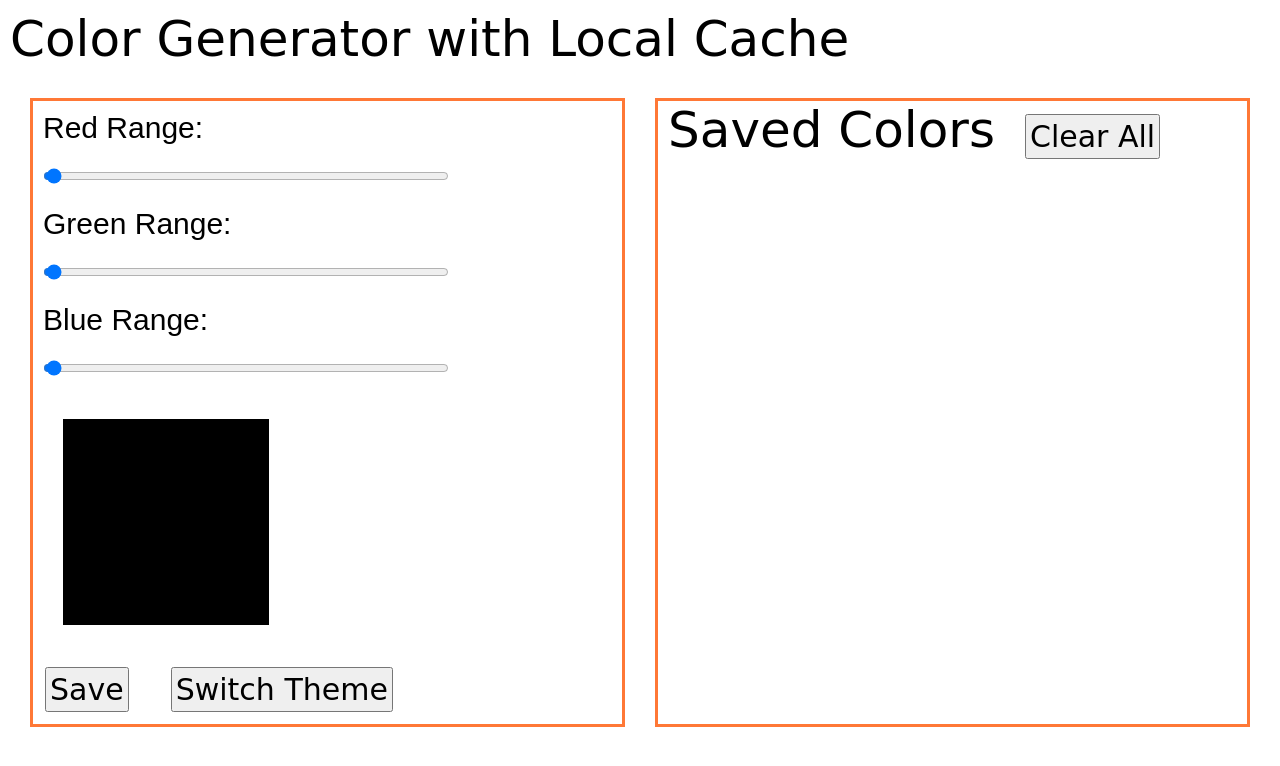
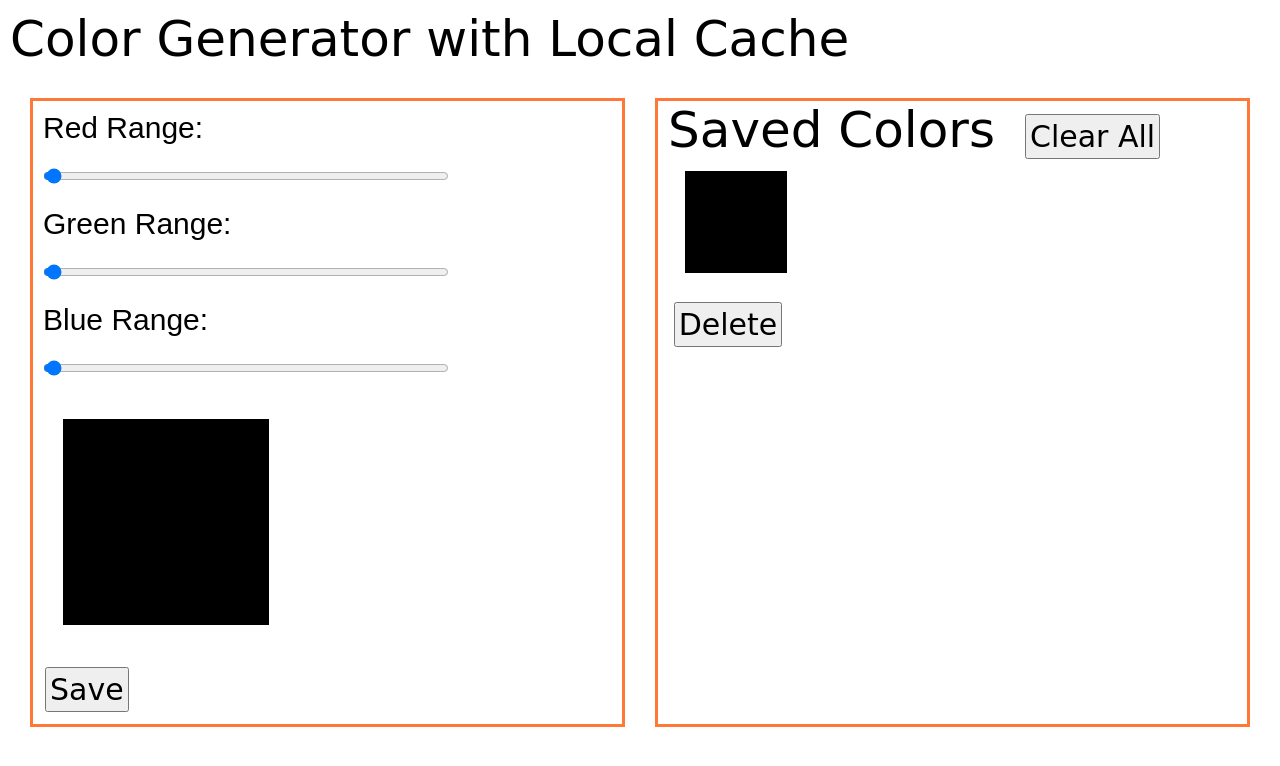
Before and after one commit to SaMaSaLa/color-generator-with-local-cache, a plain HTML site: page index.html in a window 1280 px wide. Both pictures are taken after a click on the button "Save". Drawn offline with Linux system fonts and the light colour scheme; a web font is replaced by a local one.

Commit message:
Added Delete Button

```diff
--- a/index.html
+++ b/index.html
@@ -59,7 +59,6 @@
 
         <div id="random-color-box"></div>
         <input id="save-button" type="button" value="Save" />
-        <input id="switch-button" type="button" value="Switch Theme" />
       </div>
       <div class="saved-colors">
         <h1 id="saved">Saved Colors</h1>
--- a/scripts.js
+++ b/scripts.js
@@ -8,7 +8,7 @@ const g = document.getElementById("range-green");
 const b = document.getElementById("range-blue");
 const btned = document.createElement("button");
 
-function updateColor() {
+function updateColorOfDemoBox() {
   const red = r.value;
   const green = g.value;
   const blue = b.value;
@@ -16,67 +16,92 @@ function updateColor() {
   colorDiv.style.backgroundColor = `rgb(${red}, ${green}, ${blue})`;
 }
 
-r.addEventListener("input", updateColor);
-g.addEventListener("input", updateColor);
-b.addEventListener("input", updateColor);
+r.addEventListener("input", updateColorOfDemoBox);
+g.addEventListener("input", updateColorOfDemoBox);
+b.addEventListener("input", updateColorOfDemoBox);
+
+// Remove this one. We should always add styles in CSS file.
+// Neither in HTML nor in JS.
 colorDiv.style.border = "3px solid black";
 
 const renderColorsFromLocalStorage = () => {
+  // Empty saved colors container
   savedDiv.innerText = "";
-  let stringedColor = localStorage.getItem("colors");
-  let parsedColor = JSON.parse(stringedColor);
-  if (parsedColor === null) {
-    parsedColor = [];
+
+  // Get colors string from local storage
+  let colorsString = localStorage.getItem("colors");
+
+  // Convert colors string into an array of objects
+  let colorsArray = JSON.parse(colorsString);
+
+  // If colors array is null, make sure it contains an empty array.
+  if (colorsArray === null) {
+    colorsArray = [];
   }
 
-  for (let i = 0; i < parsedColor.length; i++) {
-    const eachColor = parsedColor[i];
+  // Iterage on colors array
+  for (let i = 0; i < colorsArray.length; i++) {
+    // Get each color
+    const color = colorsArray[i];
 
-    let divTwo = document.createElement("div");
-    divTwo.style.backgroundColor = `rgb(${eachColor.red}, ${eachColor.green}, ${eachColor.blue})`;
-    divTwo.classList.add("saved-color-div");
-    savedDiv.appendChild(divTwo);
+    // Add a div to append the color div to
+    let savedColorDiv = document.createElement("div");
+
+    // Add a class
+    savedColorDiv.classList.add("each-color-div");
+
+    // Append div to savedDiv container
+    savedDiv.appendChild(savedColorDiv);
+
+    // Create a new saved color div
+    let savedColorBox = document.createElement("div");
+    savedColorBox.style.backgroundColor = `rgb(${color.red}, ${color.green}, ${color.blue})`;
+    savedColorBox.classList.add("saved-color-div");
+
+    // Append to savedColorDiv
+    savedColorDiv.appendChild(savedColorBox);
+
+    // Create a new button
+    let btn = document.createElement("button");
+    btn.textContent = "Delete";
+    btn.setAttribute("data-index", i);
+
+    // Create a new div for button
+    let btnDiv = document.createElement("div");
+    savedColorDiv.appendChild(btnDiv);
+
+    // Append to btnDiv
+    btnDiv.appendChild(btn);
+
+    // inline block
+    btnDiv.style.display = "inline-block";
+    btnDiv.classList.add("btn-div");
   }
-
-  // Make sure you empty existing colors.
-  savedDiv.innerText = "";
-
-  // Get color string from local storage
-  const colorString2 = JSON.stringify(localStorage.getItem("colors"));
-
-  // Convert string to array of objects
-  const colorArray = JSON.parse(colorString2);
-
-  // Iterate on the array
-  for (let i = 0; i < colorsArray.length; i++) {
-    const color = colorsArray[i]; // {r: 1, g: 2, b: 10}
-
-    // Now render this color
-
-    // Create a new div
-    // Set background color
-    // Append
-  }
-  /*
-  [{r: 1, g: 2, b: 10}, {r: 100, g: 20, b: 200}, ....]
-      */
 };
 
 saveButton.addEventListener("click", function () {
-  let colors = localStorage.getItem("colors");
-  if (colors) {
-    colors = JSON.parse(colors);
-  } else {
-    colors = [];
+  // Get colors string from local storage
+  let colorsString = localStorage.getItem("colors");
+
+  // Parse colors string into array of objects
+  let colorsArray = JSON.parse(colorsString);
+
+  // If colors array contains null, assign an empty array
+  if (colorsArray === null) {
+    colorsArray = [];
   }
 
+  // Create new color object
   const newColor = { red: r.value, green: g.value, blue: b.value };
 
-  colors.push(newColor);
+  // Add new color to existing colors array
+  colorsArray.push(newColor);
 
-  let stringColors = JSON.stringify(colors);
+  // Convert colors array to colors string
+  colorsString = JSON.stringify(colorsArray);
 
-  localStorage.setItem("colors", stringColors);
+  // Save colors string into local storage
+  localStorage.setItem("colors", colorsString);
 
   renderColorsFromLocalStorage();
 });
@@ -86,31 +111,44 @@ clear.addEventListener("click", () => {
   renderColorsFromLocalStorage();
 });
 
-// After first load, render existing colors
-renderColorsFromLocalStorage();
-
 const deleteColorFromLocalStorage = (index) => {
   // Test if index is not null or undefined
 
   if (index === null || index === undefined || index.trim() === null) {
   } else {
     // Get color string from local storage
-    const colorString = JSON.stringify(localStorage.getItem("colors"));
+    const colorString = localStorage.getItem("colors");
 
     // Convert color string to an array
     const colorArray = JSON.parse(colorString);
 
     // Check if color array is null
     if (colorArray === null) {
-      colorArray === null;
+      colorArray = [];
     }
-
     // delete color at index from color array
+    colorArray.splice(index, 1);
 
     // convert color array to color string
+    let colorsStringed = JSON.stringify(colorArray);
 
     // save color string in local storage
+    localStorage.setItem("colors", colorsStringed);
 
     // Call render colors ui from local storage here
+    for (let i = 0; i < 1; i++) {
+      renderColorsFromLocalStorage(i);
+      i++;
+    }
   }
 };
+
+savedDiv.addEventListener("click", function (e) {
+  if (e.target.textContent === "Delete") {
+    let dataIndex = e.target.getAttribute("data-index");
+    deleteColorFromLocalStorage(dataIndex);
+  }
+});
+
+// After first load, render existing colors
+renderColorsFromLocalStorage();
--- a/styles.css
+++ b/styles.css
@@ -75,17 +75,28 @@ label input {
   width: 400px;
 }
 
+.each-color-div {
+  display: inline-block;
+  width: 140px;
+  height: 190px;
+  text-align: center;
+}
+
 .color-div {
   width: 100px;
   height: 100px;
 }
 
+.btn-div {
+  display: flex;
+  flex-direction: column;
+}
 .saved-color-div {
   width: 100px;
   height: 100px;
   border: 1px solid black;
   margin: 0 0px 10px 15px;
-  float: left;
+  display: inline-block;
 }
 
 .content {
```
